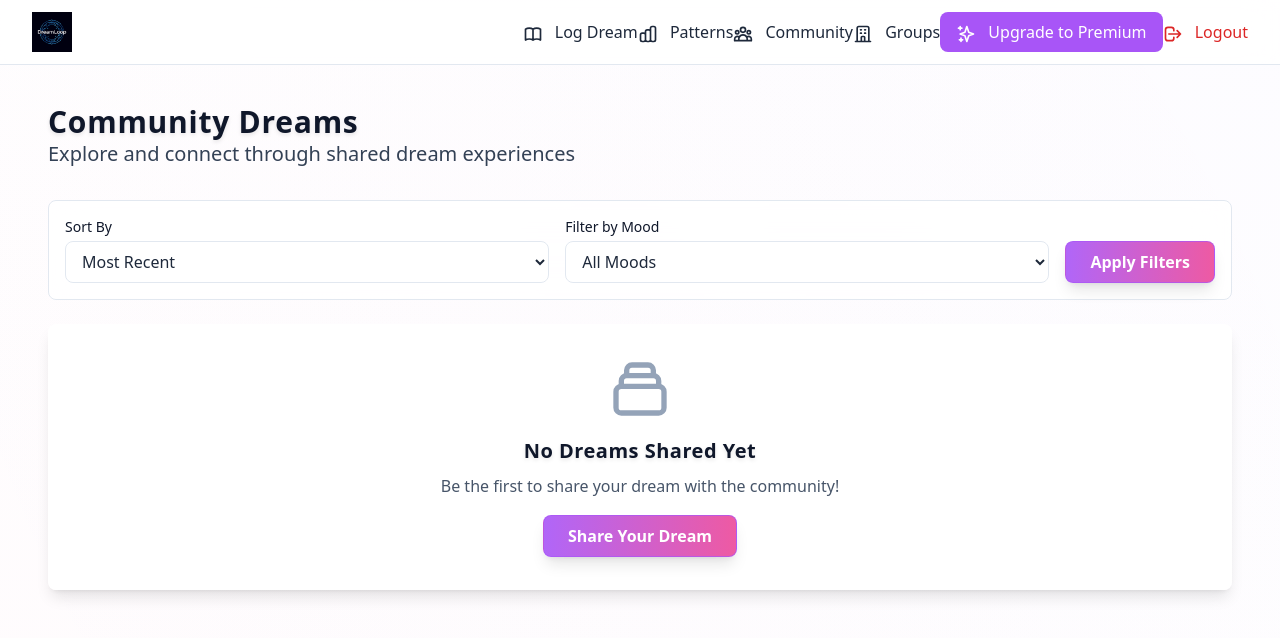
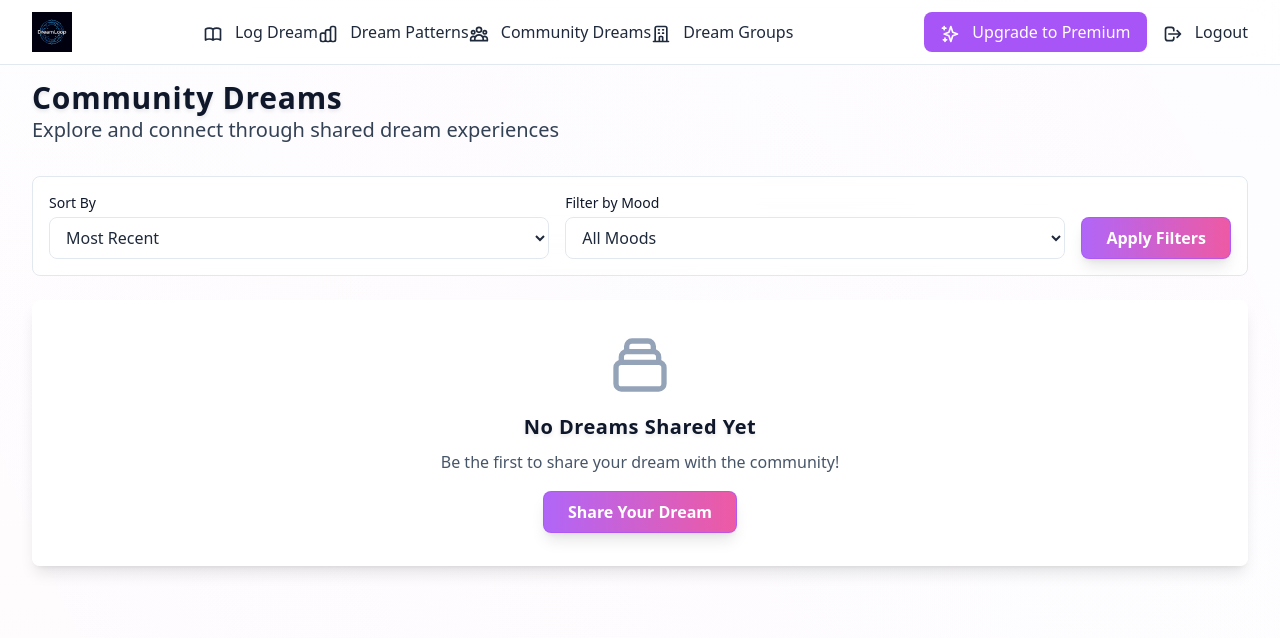
Before and after one commit to ccandelora/DreamLoop, a Flask app: page /community_dreams in a window 1280 px wide. Shown: the top 638 px of the page. Run offline with Flask 3, Linux system fonts and the light colour scheme; the visitor is signed in with stand-in values (Sample User, id 1); data that the repository does not hold is empty.

Commit message:
Agent query: Please verify: 1. Is the navigation bar layout matching the screenshots with DreamLoop logo, menu items, and buttons in the correct positions? 2. Are there any super() call errors visible? 3. Is the mobile menu properly aligned with full width items?

```diff
--- a/static/css/custom.css
+++ b/static/css/custom.css
@@ -7,11 +7,11 @@
 
 /* Navigation styling */
 .nav-link {
-    @apply text-slate-700 hover:text-slate-900 px-3 py-2 rounded-lg transition-all hover:bg-slate-100/50;
+    @apply px-3 py-2 rounded-lg transition-all hover:bg-slate-100/50;
 }
 
 .mobile-nav-link {
-    @apply block px-4 py-2 text-base text-slate-700 hover:text-slate-900 hover:bg-slate-100/50 rounded-lg transition-all;
+    @apply block w-full px-4 py-3 text-base hover:bg-slate-100/50 rounded-lg transition-all;
 }
 
 /* Loading spinner icon */
--- a/templates/base.html
+++ b/templates/base.html
@@ -30,15 +30,6 @@
         @keyframes spinner {
             to {transform: rotate(360deg);}
         }
-
-        /* Navigation styling */
-        .nav-link {
-            @apply text-slate-700 hover:text-slate-900 px-3 py-2 rounded-lg transition-all hover:bg-slate-100/50;
-        }
-
-        .mobile-nav-link {
-            @apply block px-4 py-2 text-base text-slate-700 hover:text-slate-900 hover:bg-slate-100/50 rounded-lg transition-all;
-        }
     </style>
 
     <!-- Deferred CSS loading -->
@@ -63,7 +54,7 @@
         <div class="max-w-7xl mx-auto px-4 sm:px-6 lg:px-8">
             <div class="flex justify-between h-16">
                 <!-- Logo and brand -->
-                <div class="flex">
+                <div class="flex-shrink-0 flex items-center">
                     <a href="{{ url_for('index') }}" class="flex items-center">
                         <img src="{{ url_for('static', filename='images/dreamlooplogo.png') }}"
                              alt="DreamLoop Logo"
@@ -73,7 +64,8 @@
 
                 <!-- Navigation Links (Desktop) -->
                 {% if current_user.is_authenticated %}
-                <div class="hidden lg:flex lg:items-center lg:space-x-6">
+                <div class="hidden lg:flex lg:items-center lg:justify-center lg:flex-1 lg:px-8">
+                    <div class="flex space-x-6">
                         <a href="{{ url_for('dream_new') }}" class="nav-link">
                             <svg class="h-5 w-5 inline-block mr-2" fill="none" viewBox="0 0 24 24" stroke="currentColor">
                                 <path stroke-linecap="round" stroke-linejoin="round" stroke-width="2" d="M12 6.253v13m0-13C10.832 5.477 9.246 5 7.5 5S4.168 5.477 3 6.253v13C4.168 18.477 5.754 18 7.5 18s3.332.477 4.5 1.253m0-13C13.168 5.477 14.754 5 16.5 5c1.747 0 3.332.477 4.5 1.253v13C19.832 18.477 18.247 18 16.5 18c-1.746 0-3.332.477-4.5 1.253"></path>
@@ -84,27 +76,31 @@
                             <svg class="h-5 w-5 inline-block mr-2" fill="none" viewBox="0 0 24 24" stroke="currentColor">
                                 <path stroke-linecap="round" stroke-linejoin="round" stroke-width="2" d="M9 19v-6a2 2 0 00-2-2H5a2 2 0 00-2 2v6a2 2 0 002 2h2a2 2 0 002-2zm0 0V9a2 2 0 012-2h2a2 2 0 012 2v10m-6 0a2 2 0 002 2h2a2 2 0 002-2m0 0V5a2 2 0 012-2h2a2 2 0 012 2v14a2 2 0 01-2 2h-2a2 2 0 01-2-2z"></path>
                             </svg>
-                        Patterns
+                            Dream Patterns
                         </a>
                         <a href="{{ url_for('community_dreams') }}" class="nav-link">
                             <svg class="h-5 w-5 inline-block mr-2" fill="none" viewBox="0 0 24 24" stroke="currentColor">
                                 <path stroke-linecap="round" stroke-linejoin="round" stroke-width="2" d="M17 20h5v-2a3 3 0 00-5.356-1.857M17 20H7m10 0v-2c0-.656-.126-1.283-.356-1.857M7 20H2v-2a3 3 0 015.356-1.857M7 20v-2c0-.656.126-1.283.356-1.857m0 0a5.002 5.002 0 019.288 0M15 7a3 3 0 11-6 0 3 3 0 016 0zm6 3a2 2 0 11-4 0 2 2 0 014 0zM7 10a2 2 0 11-4 0 2 2 0 014 0z"></path>
                             </svg>
-                        Community
+                            Community Dreams
                         </a>
                         <a href="{{ url_for('dream_groups') }}" class="nav-link">
                             <svg class="h-5 w-5 inline-block mr-2" fill="none" viewBox="0 0 24 24" stroke="currentColor">
                                 <path stroke-linecap="round" stroke-linejoin="round" stroke-width="2" d="M19 21V5a2 2 0 00-2-2H7a2 2 0 00-2 2v16m14 0h2m-2 0h-5m-9 0H3m2 0h5M9 7h1m-1 4h1m4-4h1m-1 4h1m-5 10v-5a1 1 0 011-1h2a1 1 0 011 1v5m-4 0h4"></path>
                             </svg>
-                        Groups
+                            Dream Groups
                         </a>
+                    </div>
+                </div>
+
+                <div class="hidden lg:flex lg:items-center lg:space-x-4">
                     <a href="{{ url_for('subscription') }}" class="px-4 py-2 bg-purple-500 text-white rounded-lg hover:bg-purple-600 transition-all">
                         <svg class="h-5 w-5 inline-block mr-2" fill="none" viewBox="0 0 24 24" stroke="currentColor">
                             <path stroke-linecap="round" stroke-linejoin="round" stroke-width="2" d="M5 3v4M3 5h4M6 17v4m-2-2h4m5-16l2.286 6.857L21 12l-5.714 2.143L13 21l-2.286-6.857L5 12l5.714-2.143L13 3z"></path>
                         </svg>
                         Upgrade to Premium
                     </a>
-                    <a href="{{ url_for('logout') }}" class="nav-link text-red-600 hover:text-red-700">
+                    <a href="{{ url_for('logout') }}" class="nav-link">
                         <svg class="h-5 w-5 inline-block mr-2" fill="none" viewBox="0 0 24 24" stroke="currentColor">
                             <path stroke-linecap="round" stroke-linejoin="round" stroke-width="2" d="M17 16l4-4m0 0l-4-4m4 4H7m6 4v1a3 3 0 01-3 3H6a3 3 0 01-3-3V7a3 3 0 013-3h4a3 3 0 013 3v1"></path>
                         </svg>
@@ -120,7 +116,7 @@
 
                 <!-- Mobile menu button -->
                 <div class="lg:hidden flex items-center">
-                    <button onclick="toggleMenu()" class="inline-flex items-center justify-center p-2 rounded-lg text-slate-700 hover:text-slate-900 hover:bg-slate-100 focus:outline-none">
+                    <button onclick="toggleMenu()" class="inline-flex items-center justify-center p-2 rounded-lg hover:bg-slate-100 focus:outline-none">
                         <svg class="h-6 w-6" fill="none" viewBox="0 0 24 24" stroke="currentColor">
                             <path stroke-linecap="round" stroke-linejoin="round" stroke-width="2" d="M4 6h16M4 12h16m-7 6h7"></path>
                         </svg>
@@ -130,7 +126,7 @@
         </div>
 
         <!-- Mobile menu -->
-        <div class="hidden lg:hidden" id="mobileMenu">
+        <div class="hidden lg:hidden bg-white/95 backdrop-blur-lg border-t border-slate-200" id="mobileMenu">
             {% if current_user.is_authenticated %}
             <div class="px-4 pt-2 pb-3 space-y-2">
                 <a href="{{ url_for('dream_new') }}" class="mobile-nav-link">
@@ -143,19 +139,19 @@
                     <svg class="h-5 w-5 inline-block mr-2" fill="none" viewBox="0 0 24 24" stroke="currentColor">
                         <path stroke-linecap="round" stroke-linejoin="round" stroke-width="2" d="M9 19v-6a2 2 0 00-2-2H5a2 2 0 00-2 2v6a2 2 0 002 2h2a2 2 0 002-2zm0 0V9a2 2 0 012-2h2a2 2 0 012 2v10m-6 0a2 2 0 002 2h2a2 2 0 002-2m0 0V5a2 2 0 012-2h2a2 2 0 012 2v14a2 2 0 01-2 2h-2a2 2 0 01-2-2z"></path>
                     </svg>
-                    Patterns
+                    Dream Patterns
                 </a>
                 <a href="{{ url_for('community_dreams') }}" class="mobile-nav-link">
                     <svg class="h-5 w-5 inline-block mr-2" fill="none" viewBox="0 0 24 24" stroke="currentColor">
                         <path stroke-linecap="round" stroke-linejoin="round" stroke-width="2" d="M17 20h5v-2a3 3 0 00-5.356-1.857M17 20H7m10 0v-2c0-.656-.126-1.283-.356-1.857M7 20H2v-2a3 3 0 015.356-1.857M7 20v-2c0-.656.126-1.283.356-1.857m0 0a5.002 5.002 0 019.288 0M15 7a3 3 0 11-6 0 3 3 0 016 0zm6 3a2 2 0 11-4 0 2 2 0 014 0zM7 10a2 2 0 11-4 0 2 2 0 014 0z"></path>
                     </svg>
-                    Community
+                    Community Dreams
                 </a>
                 <a href="{{ url_for('dream_groups') }}" class="mobile-nav-link">
                     <svg class="h-5 w-5 inline-block mr-2" fill="none" viewBox="0 0 24 24" stroke="currentColor">
                         <path stroke-linecap="round" stroke-linejoin="round" stroke-width="2" d="M19 21V5a2 2 0 00-2-2H7a2 2 0 00-2 2v16m14 0h2m-2 0h-5m-9 0H3m2 0h5M9 7h1m-1 4h1m4-4h1m-1 4h1m-5 10v-5a1 1 0 011-1h2a1 1 0 011 1v5m-4 0h4"></path>
                     </svg>
-                    Groups
+                    Dream Groups
                 </a>
                 <div class="border-t border-slate-200 my-2"></div>
                 <a href="{{ url_for('subscription') }}" class="mobile-nav-link bg-purple-500 text-white hover:bg-purple-600">
@@ -164,7 +160,7 @@
                     </svg>
                     Upgrade to Premium
                 </a>
-                <a href="{{ url_for('logout') }}" class="mobile-nav-link text-red-600 hover:text-red-700">
+                <a href="{{ url_for('logout') }}" class="mobile-nav-link">
                     <svg class="h-5 w-5 inline-block mr-2" fill="none" viewBox="0 0 24 24" stroke="currentColor">
                         <path stroke-linecap="round" stroke-linejoin="round" stroke-width="2" d="M17 16l4-4m0 0l-4-4m4 4H7m6 4v1a3 3 0 01-3 3H6a3 3 0 01-3-3V7a3 3 0 013-3h4a3 3 0 013 3v1"></path>
                     </svg>
@@ -180,6 +176,7 @@
         </div>
     </nav>
 
+    <!-- Main Content -->
     <div class="max-w-7xl mx-auto px-4 sm:px-6 lg:px-8 mt-16 sm:mt-20">
         {% with messages = get_flashed_messages() %}
         {% if messages %}
@@ -191,64 +188,28 @@
         {% endif %}
         {% endwith %}
 
-        <div class="container mx-auto px-4 py-4 sm:py-6 page-transition" id="mainContent">
         {% block content %}{% endblock %}
     </div>
-    </div>
 
+    <!-- Scripts -->
     <script>
         // Mobile menu toggle
         function toggleMenu() {
             const menu = document.getElementById('mobileMenu');
             menu.classList.toggle('hidden');
-            menu.classList.toggle('flex');
-            menu.classList.toggle('flex-col');
-            menu.classList.toggle('w-full');
             menu.classList.toggle('fixed');
+            menu.classList.toggle('inset-x-0');
             menu.classList.toggle('top-16');
-            menu.classList.toggle('left-0');
-            menu.classList.toggle('bg-white/90');
-            menu.classList.toggle('backdrop-blur-lg');
-            menu.classList.toggle('p-4');
-            menu.classList.toggle('space-y-2');
-            menu.classList.toggle('z-40');
         }
 
-        // Loading state management
+        // Remove initial loading screen
         document.addEventListener('DOMContentLoaded', function() {
-            // Remove initial loading screen
             const initialLoading = document.getElementById('initialLoading');
             if (initialLoading) {
                 initialLoading.style.opacity = '0';
                 setTimeout(() => initialLoading.remove(), 300);
             }
         });
-
-        // Handle form submissions
-        document.querySelectorAll('form').forEach(form => {
-            form.addEventListener('submit', function(e) {
-                const submitButton = this.querySelector('button[type="submit"]');
-                if (submitButton) {
-                    submitButton.disabled = true;
-                    const originalText = submitButton.innerHTML;
-                    submitButton.innerHTML = `
-                        <svg class="animate-spin h-5 w-5 mr-2 inline-block" viewBox="0 0 24 24">
-                            <circle class="opacity-25" cx="12" cy="12" r="10" stroke="currentColor" stroke-width="4" fill="none"></circle>
-                            <path class="opacity-75" fill="currentColor" d="M4 12a8 8 0 018-8V0C5.373 0 0 5.373 0 12h4zm2 5.291A7.962 7.962 0 014 12H0c0 3.042 1.135 5.824 3 7.938l3-2.647z"></path>
-                        </svg>
-                        Processing...
-                    `;
-
-                    // Reset button after timeout (in case of error)
-                    setTimeout(() => {
-                        if (submitButton.disabled) {
-                            submitButton.disabled = false;
-                            submitButton.innerHTML = originalText;
-                        }
-                    }, 10000);
-                }
-            });
-        });
     </script>
     {% block scripts %}{% endblock %}
 </body>
```
Lines whose indentation alone changed are shown as unchanged.
